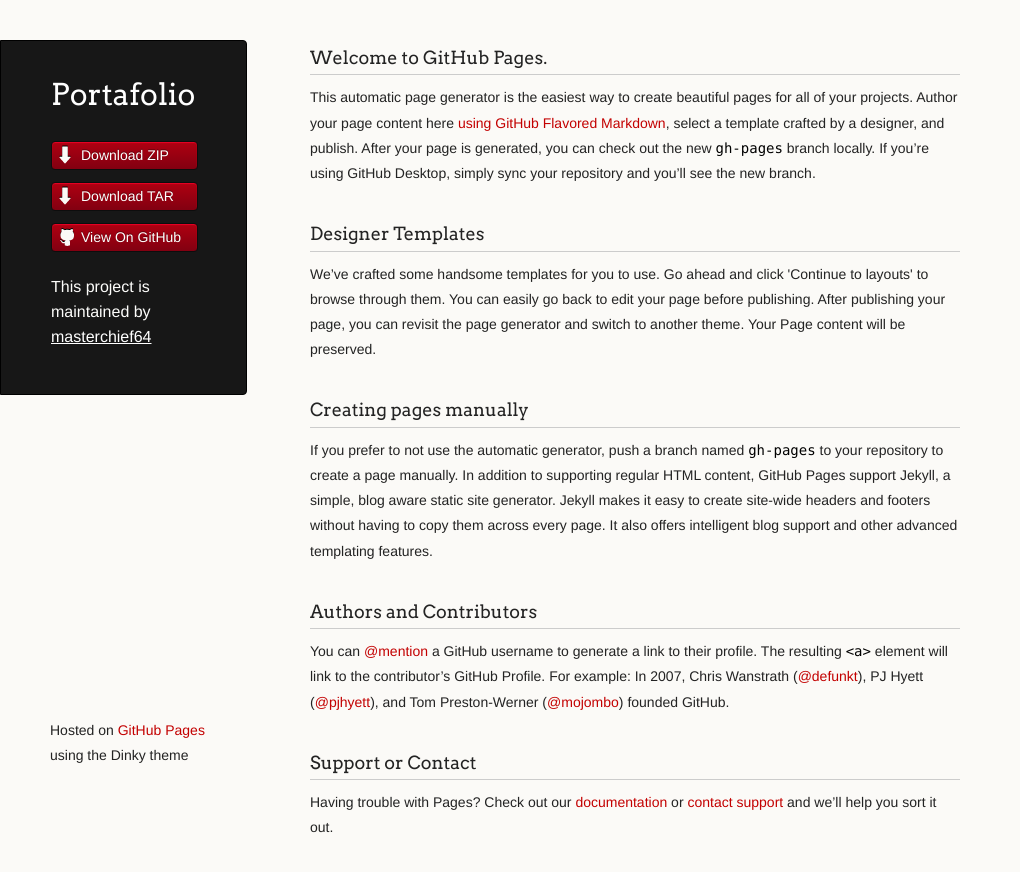
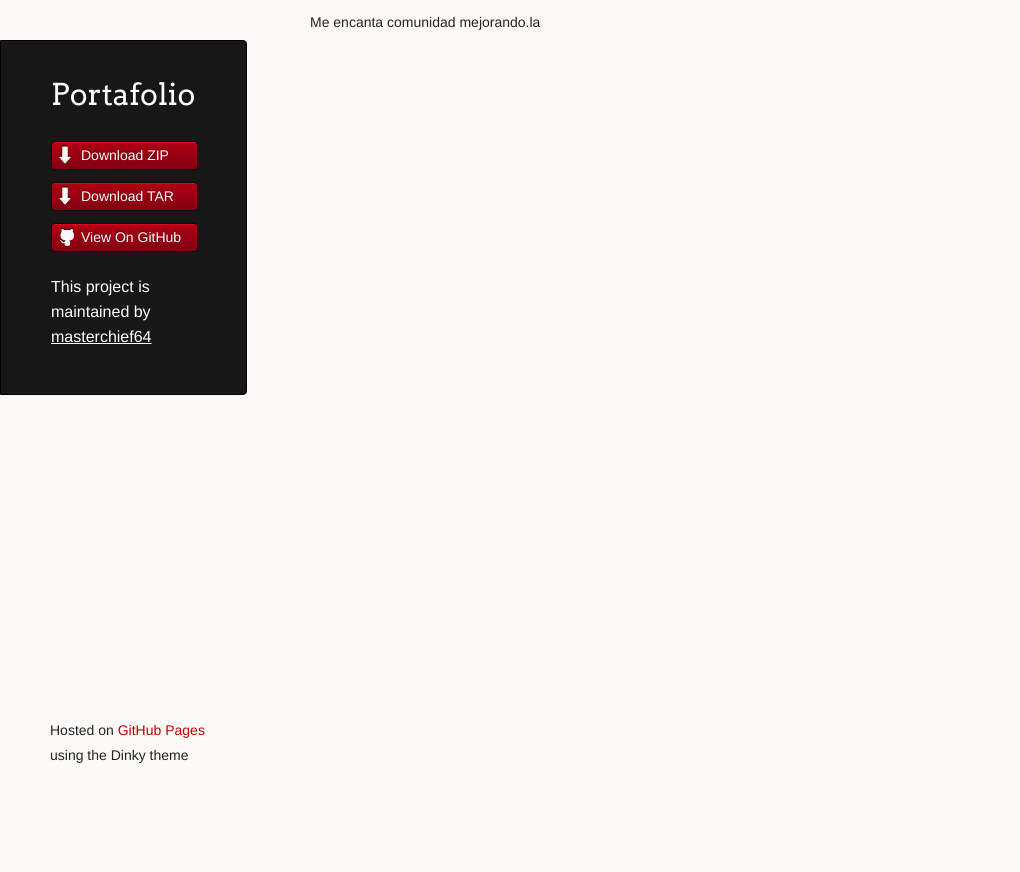
Before and after one commit to masterchief64/portafolio, a plain HTML site: page index.html in a window 1280 px wide. Shown: the whole page, without its empty margins (0-1020 px from the left). After the commit the page ends 800 px from the top, so only its background shows below. Drawn offline with Linux system fonts and the light colour scheme.

```diff
--- a/index.html
+++ b/index.html
@@ -30,30 +30,7 @@
 
       </header>
       <section>
-        <h3>
-<a id="welcome-to-github-pages" class="anchor" href="#welcome-to-github-pages" aria-hidden="true"><span class="octicon octicon-link"></span></a>Welcome to GitHub Pages.</h3>
-
-<p>This automatic page generator is the easiest way to create beautiful pages for all of your projects. Author your page content here <a href="https://guides.github.com/features/mastering-markdown/">using GitHub Flavored Markdown</a>, select a template crafted by a designer, and publish. After your page is generated, you can check out the new <code>gh-pages</code> branch locally. If you’re using GitHub Desktop, simply sync your repository and you’ll see the new branch.</p>
-
-<h3>
-<a id="designer-templates" class="anchor" href="#designer-templates" aria-hidden="true"><span class="octicon octicon-link"></span></a>Designer Templates</h3>
-
-<p>We’ve crafted some handsome templates for you to use. Go ahead and click 'Continue to layouts' to browse through them. You can easily go back to edit your page before publishing. After publishing your page, you can revisit the page generator and switch to another theme. Your Page content will be preserved.</p>
-
-<h3>
-<a id="creating-pages-manually" class="anchor" href="#creating-pages-manually" aria-hidden="true"><span class="octicon octicon-link"></span></a>Creating pages manually</h3>
-
-<p>If you prefer to not use the automatic generator, push a branch named <code>gh-pages</code> to your repository to create a page manually. In addition to supporting regular HTML content, GitHub Pages support Jekyll, a simple, blog aware static site generator. Jekyll makes it easy to create site-wide headers and footers without having to copy them across every page. It also offers intelligent blog support and other advanced templating features.</p>
-
-<h3>
-<a id="authors-and-contributors" class="anchor" href="#authors-and-contributors" aria-hidden="true"><span class="octicon octicon-link"></span></a>Authors and Contributors</h3>
-
-<p>You can <a href="https://github.com/blog/821" class="user-mention">@mention</a> a GitHub username to generate a link to their profile. The resulting <code>&lt;a&gt;</code> element will link to the contributor’s GitHub Profile. For example: In 2007, Chris Wanstrath (<a href="https://github.com/defunkt" class="user-mention">@defunkt</a>), PJ Hyett (<a href="https://github.com/pjhyett" class="user-mention">@pjhyett</a>), and Tom Preston-Werner (<a href="https://github.com/mojombo" class="user-mention">@mojombo</a>) founded GitHub.</p>
-
-<h3>
-<a id="support-or-contact" class="anchor" href="#support-or-contact" aria-hidden="true"><span class="octicon octicon-link"></span></a>Support or Contact</h3>
-
-<p>Having trouble with Pages? Check out our <a href="https://help.github.com/pages">documentation</a> or <a href="https://github.com/contact">contact support</a> and we’ll help you sort it out.</p>
+        <p>Me encanta comunidad mejorando.la</p>
       </section>
       <footer>
         <p><small>Hosted on <a href="https://pages.github.com">GitHub Pages</a> using the Dinky theme</small></p>
```
Also changed, not shown: params.json (+1 -1 lines).
